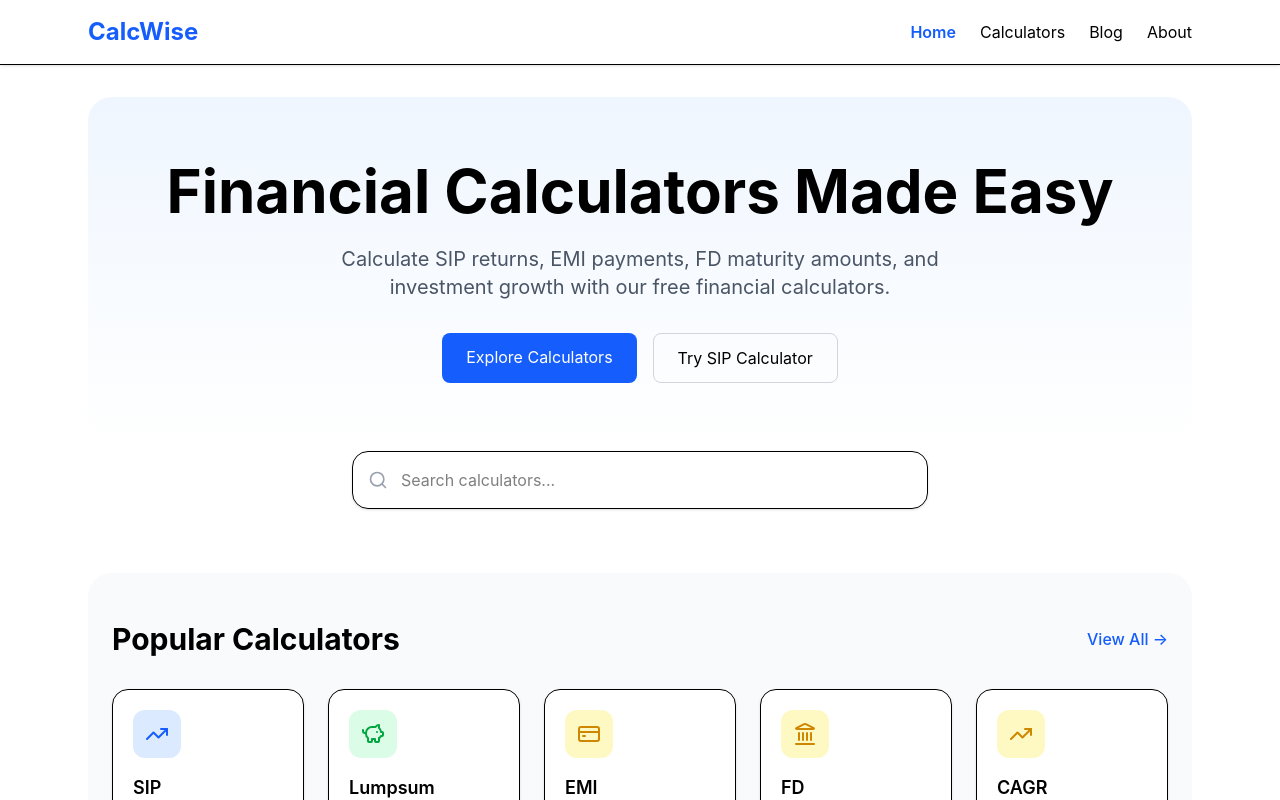
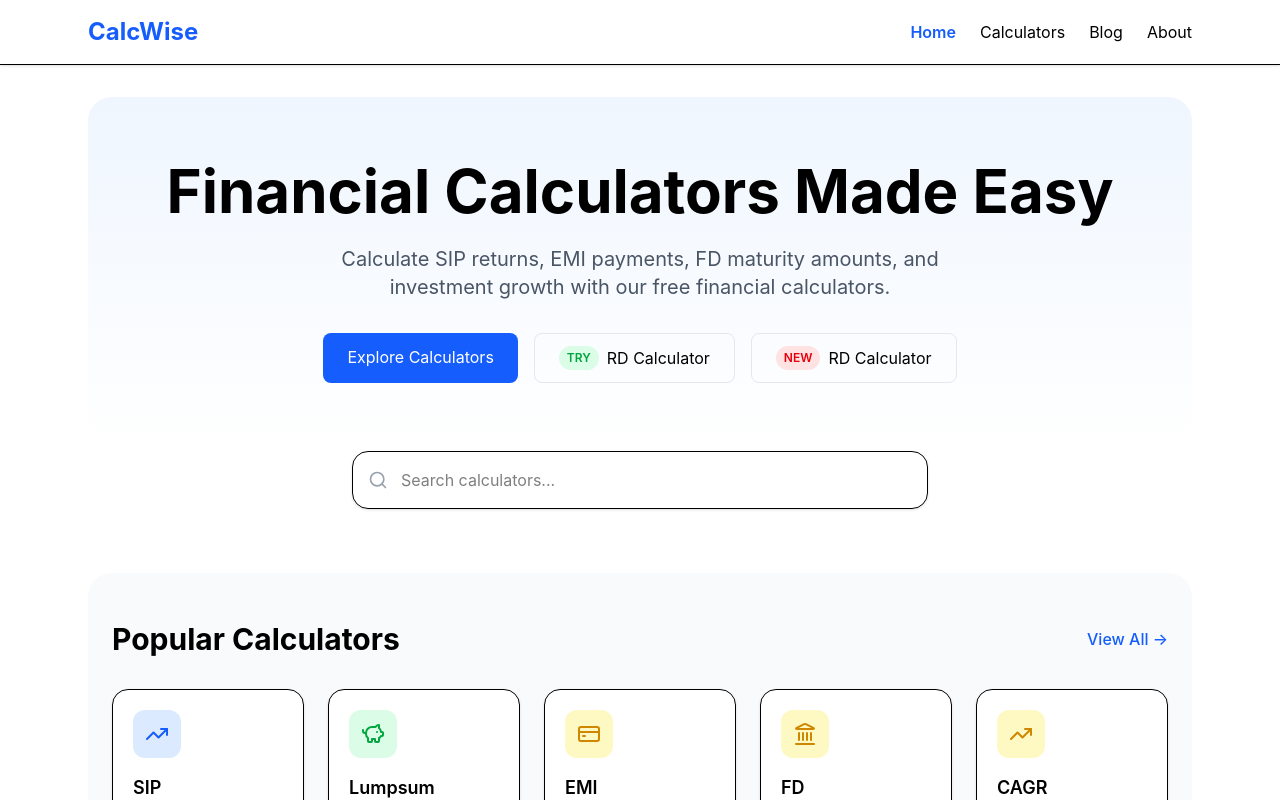
Before and after one commit to santosh450/finance-calculators, a React (Vite) app: page / in a window 1280 px wide. Shown: the top 800 px of the page. Built offline with nearby package versions, Linux system fonts and the light colour scheme.

Commit message:
Home Page UI

```diff
--- a/src/pages/HomePage.tsx
+++ b/src/pages/HomePage.tsx
@@ -14,6 +14,8 @@ export default function HomePage() {
   const filteredCalculators = calculators.filter((calculator) =>
     calculator.title.toLowerCase().includes(search.toLowerCase()),
   );
+
+  const newCalculator = calculators[calculators.length - 1];
 
   return (
     <div>
@@ -38,10 +40,22 @@ export default function HomePage() {
           </Link>
 
           <Link
-            to="/sip-calculator"
-            className="border border-gray-300 px-6 py-3 rounded-lg hover:bg-gray-50 transition"
+            to={newCalculator.path}
+            className="flex items-center gap-2 border border-gray-200 px-6 py-3 rounded-lg hover:bg-gray-50 transition"
           >
-            Try SIP Calculator
+            <span className="bg-green-100 text-green-600 text-xs font-semibold px-2 py-1 rounded-full">
+              TRY
+            </span>
+            {newCalculator.title} Calculator
+          </Link>
+          <Link
+            to={newCalculator.path}
+            className="flex items-center gap-2 border border-gray-200 px-6 py-3 rounded-lg hover:bg-gray-50 transition"
+          >
+            <span className="bg-red-100 text-red-600 text-xs font-semibold px-2 py-1 rounded-full">
+              NEW
+            </span>
+            {newCalculator.title} Calculator
           </Link>
         </div>
       </section>
```
